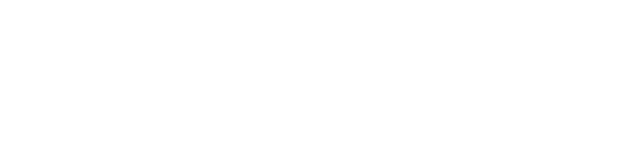
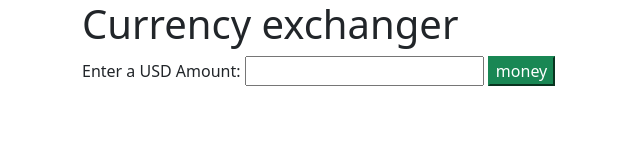
Before and after one commit to ryandefea/Currency-Exchanger, a website built with webpack: page src/index.html in a window 1280 px wide. Shown: the whole page, without its empty margins (0-640 px from the left). Built offline with nearby package versions, Linux system fonts and the light colour scheme.

Commit message:
update html.

```diff
--- a/src/index.html
+++ b/src/index.html
@@ -4,5 +4,13 @@
   <title>currency exchanger</title>
 </head>
 <body>
+  <div class="container">
+    <h1>Currency exchanger</h1>
+    <label for="amount">Enter a USD Amount:</label>
+    <input id="amount" type="number">
+    <button class="btn-success" id="moneySubmit">money</button>
+    <div class="showErrors"></div>
+    <div class="showMoney"></div>
+  </div>
 </body>
 </html>
--- a/src/index.js
+++ b/src/index.js
@@ -12,3 +12,7 @@ async function makeApiCall(country, amount) {
   const response = await CurrencyService.getCurrency(country, amount);
   getCurrencyInfo(response);
 }
+
+$(document).ready(function() {
+  $('#')
+})
```
